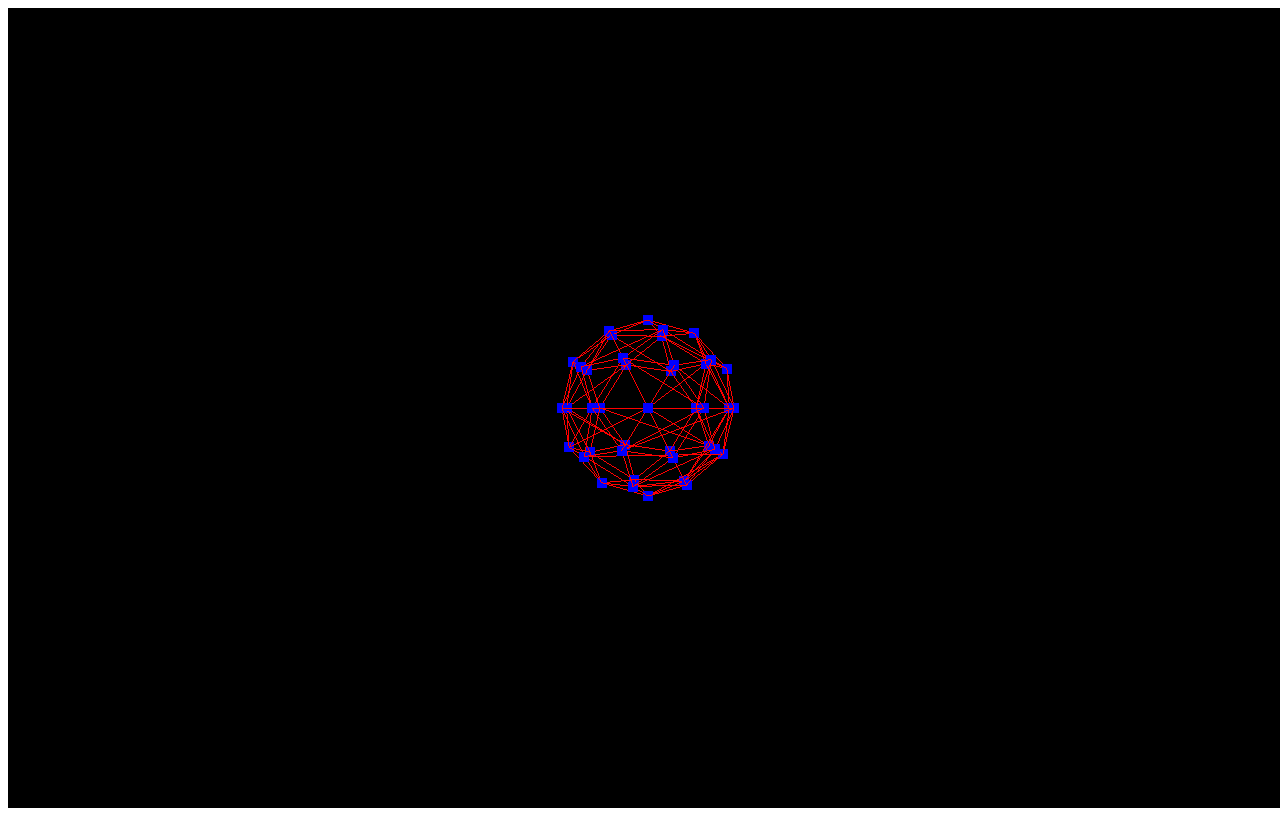
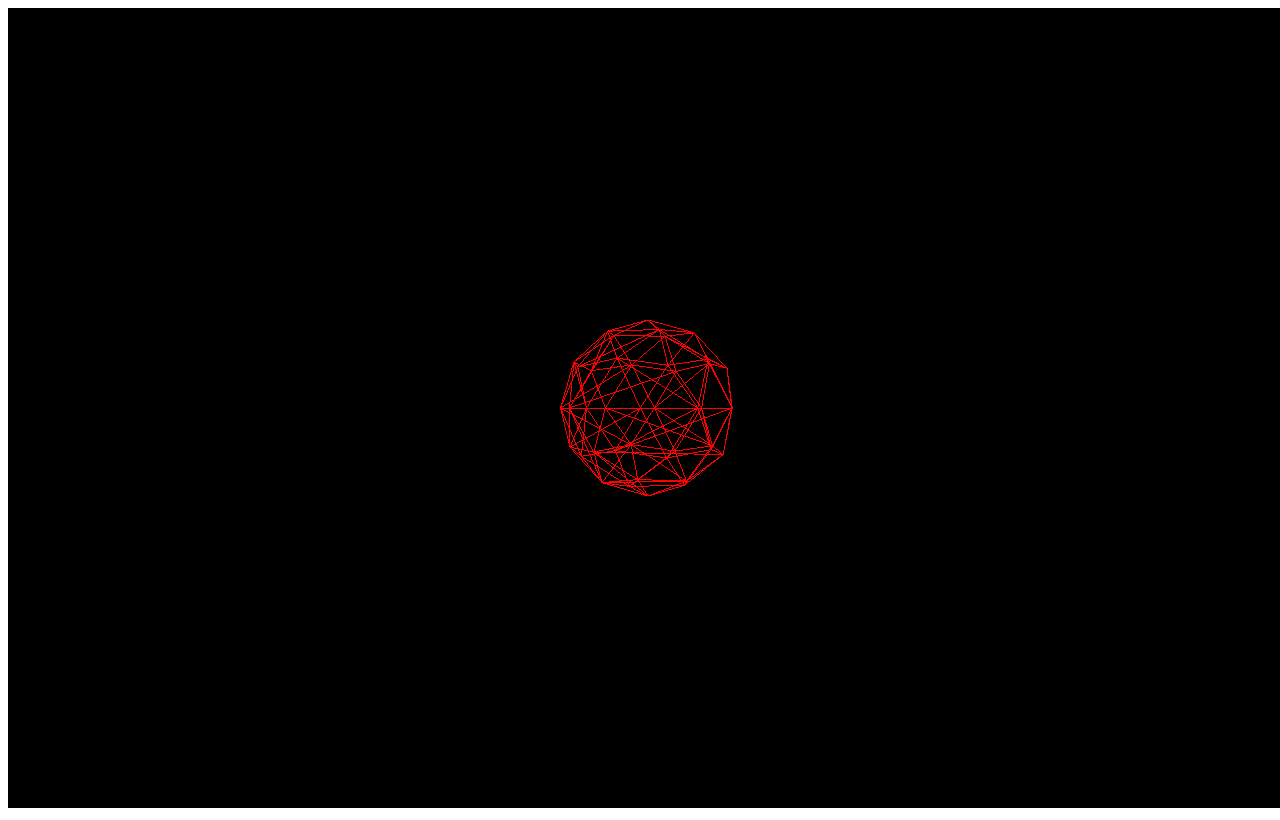
Before and after one commit to iceleaf97/JsonLoader, a plain HTML site: page index.html in a window 1280 px wide. Drawn offline with Linux system fonts and the light colour scheme.

Commit message:
找到JsonModel自動旋轉的方法了
利用 if (ballMesh)

```diff
--- a/index.html
+++ b/index.html
@@ -79,7 +79,7 @@
 <script>
     // PointCloud with Custom, Dynamic Attribute
 
-    var renderer, scene, camera, cloud, uniforms,mesh,control, ballmesh, ballPoint;
+    var renderer, scene, camera, cloud, uniforms,mesh,control, ballmesh, ballPoint,testMesh;
 
 
 
@@ -101,79 +101,41 @@
         camera.position.set(0,0,400);
         control = new THREE.OrbitControls(camera, renderer.domElement);
         control.target = new THREE.Vector3(0,0,0);
-
+        control.update();
 
         // point cloud geometry
-
-
-
-        var geometry = new THREE.SphereBufferGeometry( 100, 20, 20 );
-
-
 
         var jsonLoader = new THREE.JSONLoader();
         jsonLoader.load('models/ball.json', addJsonToScn);
         function addJsonToScn(geometry) {
             var ball = new THREE.BufferGeometry().fromGeometry(geometry);
-           // console.log(ball.attributes.position.count);
-            var numBallVert = ball.attributes.position.count;
-            var alphas = new Float32Array( numBallVert * 1 );
-            //console.log(alphas);
-            for(var i=0; i<numBallVert;i++){
-                alphas[i]= 1;
-            }
-            ball.addAttribute('alpha',new THREE.BufferAttribute(alphas,1));
-
-            uniforms2 = {
-                color2: { type:"c", value:new THREE.Color(0xff0000)},
-            };
-            uniforms = {
-                color: { type:"c", value:new THREE.Color(0x0000ff)},
-            };
-
-            var shaderMtl = new THREE.ShaderMaterial({
-                uniforms:       uniforms2,
-                vertexShader:   document.getElementById('vertexshader2').textContent,   //著色器是一種配色流程
-                fragmentShader: document.getElementById('fragmentshader2').textContent, //可交互使用
-                transparent: true                                                        //可配對嘗試看看
-            });
-
-            var shaderMtl2 = new THREE.ShaderMaterial({
-                uniforms:       uniforms,
-                vertexShader:   document.getElementById('vertexshader2').textContent,
-                fragmentShader: document.getElementById('fragmentshader').textContent,
-                transparent: true
-            });
-
-
-            ballmesh = new THREE.Line(ball, shaderMtl);
-            ballPoint = new THREE.Points(ball, shaderMtl2);
+            console.log(ball.attributes.position.count);
+            var mtl = new THREE.MeshBasicMaterial( { color: 0xff0000 } );
+            ballmesh = new THREE.Line(ball, mtl);
+            console.log(ballmesh.geometry.attributes.position.count);
             scene.add(ballmesh);
-            scene.add(ballPoint);
-
         }
-
-
-
+       document.addEventListener('click', rotateMesh, false);
 
     }
 
+    function rotateMesh() {
+        ballmesh.rotation.y += 0.1;
+    }
+
+
     function animate() {
-        control.update();
-        console.log(ballmesh);
+        if(ballmesh){
+            ballmesh.rotation.y += 0.05;
+        }
 
         requestAnimationFrame( animate );
-
-        render();
-
-    }
-
-    function render() {
 
         renderer.render( scene, camera );
 
     }
 
+
 </script>
 
 </body>
```
